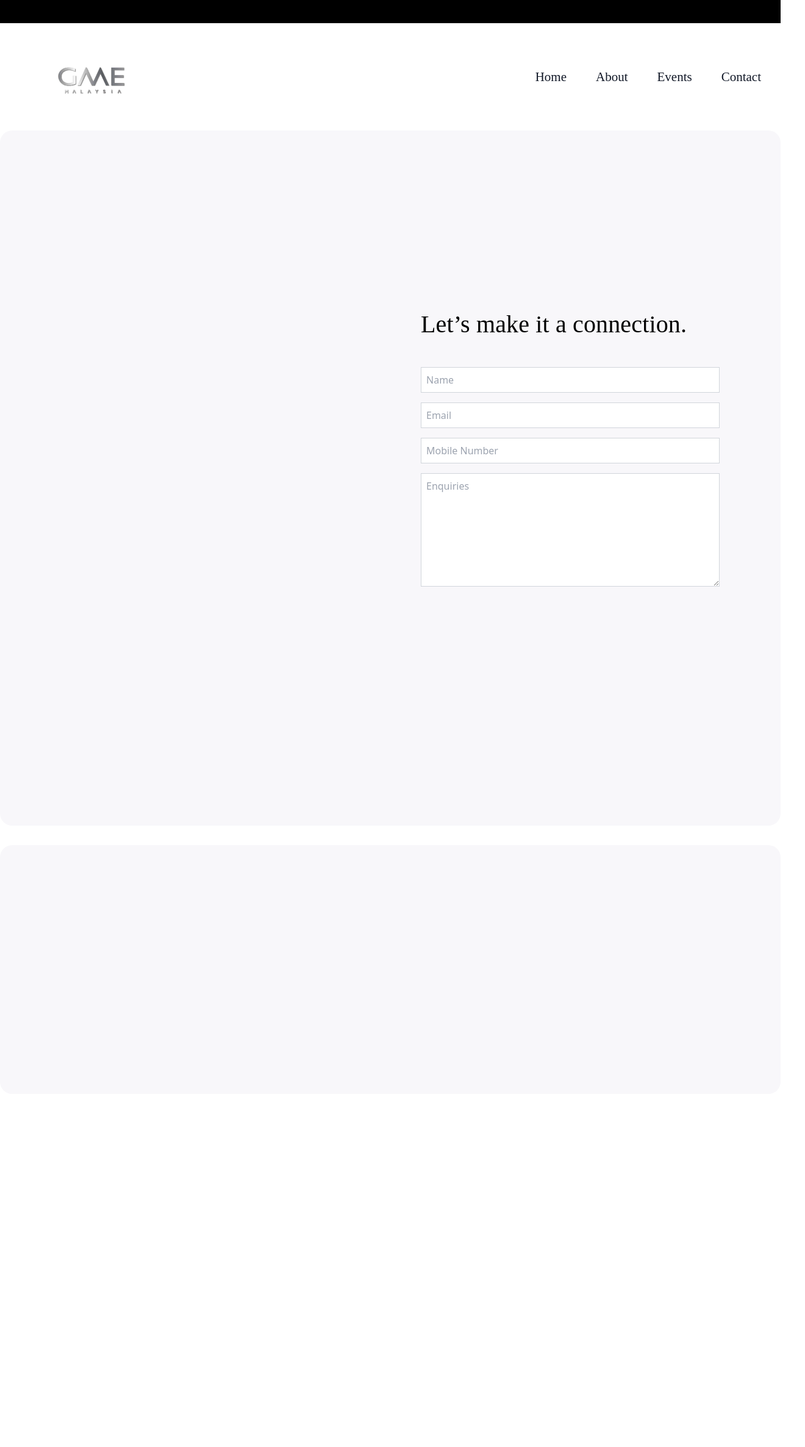
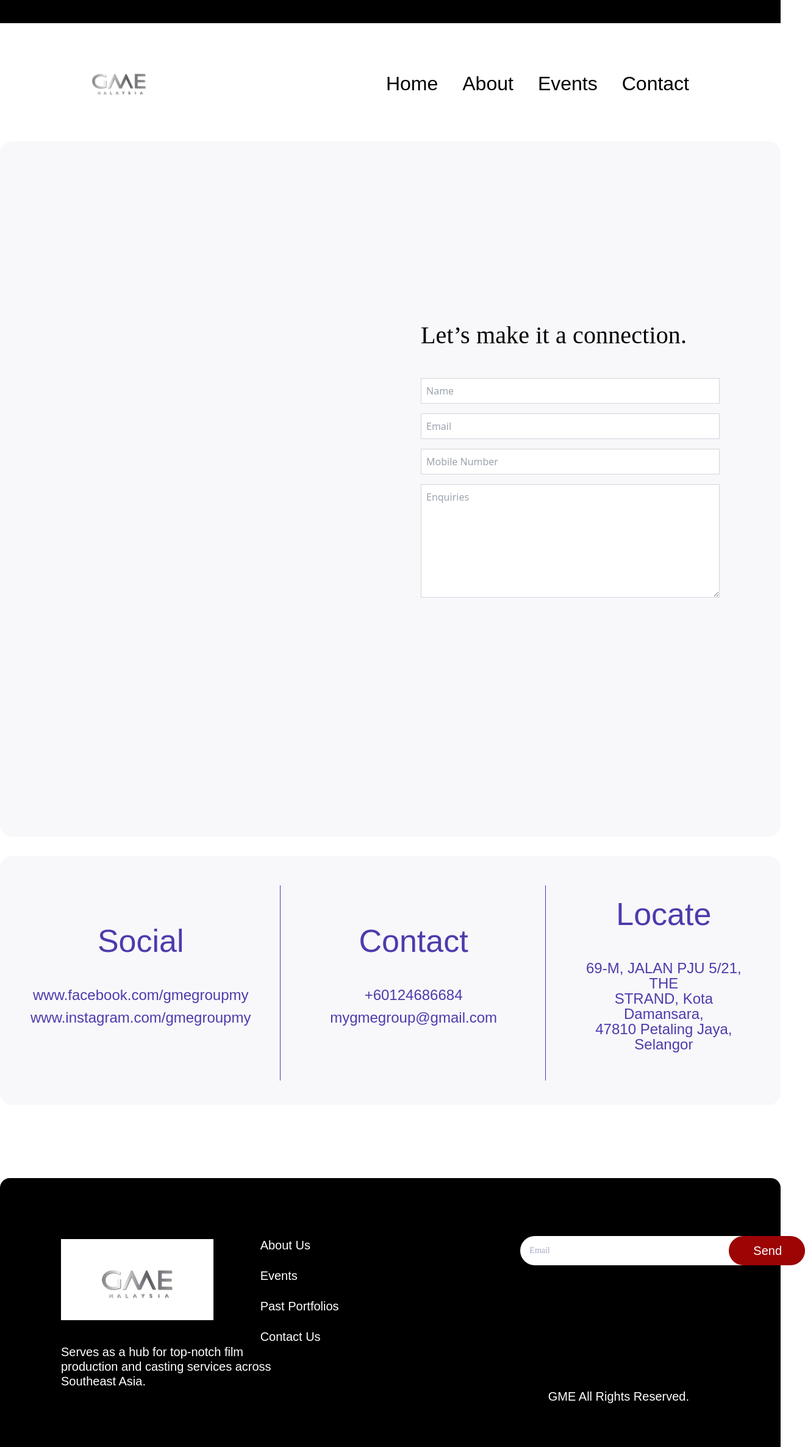
Before and after one commit to NanoDev38/gmeWebPage, a website: page page3.html in a window 1280 px wide. Shown: the whole page at 61% size, 1320 px wide, since content can reach past the window. Before the commit the page ends 1794 px from the top, so only its background shows below. Drawn offline with nearby package versions, Linux system fonts and the light colour scheme; a web font is replaced by a local one.

Commit message:
Merge page 3

```diff
--- a/page3.html
+++ b/page3.html
@@ -1,25 +1,17 @@
 <!DOCTYPE html>
 <html lang="en">
+
 <head>
   <meta charset="UTF-8" />
   <meta http-equiv="X-UA-Compatible" content="IE=edge" />
   <meta name="viewport" content="width=device-width, initial-scale=1.0" />
   <script src="https://cdn.tailwindcss.com"></script>
-    <script
-      src="https://kit.fontawesome.com/bb8f73d07f.js"
-      crossorigin="anonymous"
-    ></script>
-    <link
-      rel="stylesheet"
-      href="https://cdnjs.cloudflare.com/ajax/libs/font-awesome/5.15.3/css/all.min.css"
-      integrity="sha384-...the rest of the integrity value..."
-      crossorigin="anonymous"
-    />
-    <link
-      href="https://fonts.googleapis.com/css?family=Vastago+Grotesk&amp;display=swap"
-      rel="stylesheet"
-    />
-    <title>Home</title>
+  <script src="https://kit.fontawesome.com/bb8f73d07f.js" crossorigin="anonymous"></script>
+  <link rel="stylesheet" href="https://cdnjs.cloudflare.com/ajax/libs/font-awesome/5.15.3/css/all.min.css"
+    integrity="sha384-...the rest of the integrity value..." crossorigin="anonymous" />
+  <link href="https://fonts.googleapis.com/css?family=Vastago+Grotesk&amp;display=swap" rel="stylesheet" />
+  <link rel="stylesheet" href="styles.css" />
+  <title>Contact Us</title>
 
   <style>
     .top {
@@ -29,7 +21,8 @@
     }
 
     .main-banner {
-        width: 100%; /* Adjust the width as needed */
+      width: 100%;
+      /* Adjust the width as needed */
       height: 1140px;
       background-color: #f8f7fa;
       border-radius: 20px;
@@ -41,143 +34,67 @@
       background-color: #f8f7fa;
       border-radius: 20px;
     }
+
+    .details-title {
+      font-family: "Space Grotesk", sans-serif;
+      color: #4C3CAC;
+      font-size: 52px;
+      line-height: 55px;
+      margin-top: 20px;
+      margin-left: 50px;
+    }
+
+    .details-content {
+      font-family: "Space Grotesk", sans-serif;
+      font-size: 24px;
+      line-height: 25px;
+      color: #4C3CAC;
+      margin-left: 50px;
+    }
   </style>
 </head>
+
 <body>
   <div class="top"></div>
-    <header class="bg-white">
-      <nav
-        class="mx-auto flex max-w-7xl items-center justify-between p-6 lg:px-8"
-        aria-label="Global"
-      >
-        <div class="flex lg:flex-1">
-          <a href="#" class="-m-1.5 p-1.5">
-            <span class="sr-only">GME Malaysia</span>
-            <img class="h-32 w-auto" src="images/gme-icon.png" alt="" />
-          </a>
+  <div class="bg-white">
+    <container class="flex justify-between">
+      <img class="e101_4873 col-span-1 bg-white" src="images/gme-icon.png"></img>
+      <ul class="flex gap-10 ">
+        <li class="e101_4875">Home</li>
+        <li class="e101_4876"><a href="index2.html">About</a></li>
+        <li class="e101_4877">Events</li>
+        <li class="e101_4878"><a href="index3.html">Contact</a></li>
+      </ul>
+    </container>
   </div>
-        <div class="flex lg:hidden">
-          <button
-            type="button"
-            class="-m-2.5 inline-flex items-center justify-center rounded-md p-2.5 text-gray-700"
-          >
-            <span class="sr-only">Open main menu</span>
-            <svg
-              class="h-6 w-6"
-              fill="none"
-              viewBox="0 0 24 24"
-              stroke-width="1.5"
-              stroke="currentColor"
-              aria-hidden="true"
-            >
-              <path
-                stroke-linecap="round"
-                stroke-linejoin="round"
-                d="M3.75 6.75h16.5M3.75 12h16.5m-16.5 5.25h16.5"
-              />
-            </svg>
-          </button>
-        </div>
-        <div class="hidden lg:flex lg:gap-x-12">
-          <a
-            href="#"
-            class="text-sm leading-6 text-gray-900"
-            style="
-              font-family: 'Saes Grotesk';
-              font-style: normal;
-              font-weight: 500;
-              font-size: 21px;
-            "
-            >Home</a
-          >
-          <a
-            href="#"
-            class="text-sm font-semibold leading-6 text-gray-900"
-            style="
-              font-family: 'Saes Grotesk';
-              font-style: normal;
-              font-weight: 500;
-              font-size: 21px;
-            "
-            >About</a
-          >
-          <a
-            href="#"
-            class="text-sm font-semibold leading-6 text-gray-900"
-            style="
-              font-family: 'Saes Grotesk';
-              font-style: normal;
-              font-weight: 500;
-              font-size: 21px;
-            "
-            >Events</a
-          >
-          <a
-            href="#"
-            class="text-sm font-semibold leading-6 text-gray-900"
-            style="
-              font-family: 'Saes Grotesk';
-              font-style: normal;
-              font-weight: 500;
-              font-size: 21px;
-            "
-            >Contact</a
-          >
-        </div>
-      </nav>
-    </header>
-    <div class="md:container md:mx-auto">
+  <div class="md:container md:mx-auto mt-12">
     <div class="main-banner bg-cover">
       <div class="flex items-center justify-center">
         <!-- Added 'items-center justify-center' classes -->
-          <div
-            class="w-1/2 flex items-center justify-center mx-auto text-center"
-          >
+        <div class="w-1/2 flex items-center justify-center mx-auto text-center">
           <!-- Added 'flex items-center justify-center' classes -->
           <!-- Your content here -->
         </div>
-          <div
-            class="w-1/2 flex flex-col justify-center"
-            style="padding-right: 100px; padding-left: 50px; padding-top: 22.5%"
-          >
-            <p
-              style="
+        <div class="w-1/2 flex flex-col justify-center"
+          style="padding-right: 100px; padding-left: 50px; padding-top: 22.5%">
+          <p style="
                 font-family: 'Vastago Grotesk';
                 font-weight: 500;
                 font-size: 40px;
                 letter-spacing: 0.15px;
                 color: #000000;
-              "
-            >
+              ">
             Let&#x2019;s make it a connection.
           </p>
           <div class="flex flex-col items-center gap-4 mt-10">
-              <input
-                type="text"
-                placeholder="Name"
-                class="p-2 border border-gray-300 w-full"
-              />
+            <input type="text" placeholder="Name" class="p-2 border border-gray-300 w-full" />
             <!-- Added 'w-full' class -->
-              <input
-                type="text"
-                placeholder="Email"
-                class="p-2 border border-gray-300 w-full"
-              />
+            <input type="text" placeholder="Email" class="p-2 border border-gray-300 w-full" />
             <!-- Added 'w-full' class -->
-              <input
-                type="text"
-                placeholder="Mobile Number"
-                class="p-2 border border-gray-300 w-full"
-              />
+            <input type="text" placeholder="Mobile Number" class="p-2 border border-gray-300 w-full" />
             <!-- Added 'w-full' class -->
-              <textarea
-                name=""
-                id=""
-                cols="30"
-                rows="7"
-                placeholder="Enquiries"
-                class="p-2 border border-gray-300 w-full"
-              ></textarea>
+            <textarea name="" id="" cols="30" rows="7" placeholder="Enquiries"
+              class="p-2 border border-gray-300 w-full"></textarea>
             <!-- Added 'w-full' class -->
           </div>
         </div>
@@ -187,20 +104,59 @@
   <div class="md:container md:mx-auto mt-8">
     <div class="banner bg-cover">
       <div class="flex items-center justify-center">
-          <div
-            class="w-1/3 flex items-center justify-center mx-auto text-center"
-          >
-
+        <div class="w-1/3 items-center justify-center mx-auto text-center">
+          <p class="details-title">Social</p>
+          <p class="details-content mt-12">www.facebook.com/gmegroupmy</p>
+          <p class="details-content mt-3">www.instagram.com/gmegroupmy</p>
         </div>
-          <div class="w-1/3 flex items-center justify-center mx-auto text-center">
-
+        <div class="e107_4851 mt-12 ml-12"></div>
+        <div class="w-1/3 items-center justify-center mx-auto text-center">
+          <p class="details-title">Contact</p>
+          <p class="details-content mt-12">+60124686684</p>
+          <p class="details-content mt-3">mygmegroup@gmail.com</p>
         </div>
-            <div class="w-1/3 flex items-center justify-center mx-auto text-center">
-
+        <div class="e107_4851 mt-12 ml-12"></div>
+        <div class="w-1/3 items-center justify-center mx-auto text-center">
+          <p class="details-title mr-12">Locate</p>
+          <p class="details-content mt-12 mr-12">69-M, JALAN PJU 5/21, THE<br> STRAND, Kota Damansara,<br> 47810 Petaling Jaya, Selangor</p>
         </div>
       </div>
     </div>
   </div>
+  <container class="">
+    <div class="e101_4860 grid grid-cols-3">
+      <div>
+        <div class="e101_4861"></div>
+        <div class="e101_4870">Serves as a hub for top-notch film production and casting services across
+          Southeast Asia.</div>
       </div>
+      <div class="e101_4862"><a href="index2.html">About Us</a>
+        <div class="e101_4863">Events
+          <div class="e101_4864">Past
+            Portfolios
+            <div class="e101_4865"><a href="index3.html">Contact Us</a></div>
+          </div>
+        </div>
+      </div>
+      <div>
+        <div class="e101_4866 flex">
+          <div class="ei101_4866_58_6594">
+            <div class="ei101_4866_58_6595">
+              <div class="ei101_4866_58_6596">
+                <div class="ei101_4866_58_6597">
+                  <span class="ei101_4866_58_6598">Email </span>
+                </div>
+              </div>
+            </div>
+          </div>
+          <div class="e101_4868">
+            <div class="e101_4869">Send</div>
+          </div>
+        </div>
+        <div class="e101_4867">GME All Rights Reserved.</div>
+      </div>
+    </div>
+  </container>
 </body>
+
 </html>
--- a/styles.css
+++ b/styles.css
@@ -89,7 +89,7 @@
     top: 79px;
 }
 
-.navbar-flex {
+.frame-2 {
     border-style: solid;
     border-color: #000000;
     border-width: 1px;
@@ -660,7 +660,7 @@
 
 .e101_4856 {
   background-color: rgba(255, 255, 255, 1);
-  width: 60%;
+  width: 100%;
   height: 6090px;
 }
 
@@ -1971,13 +1971,7 @@
 
 .e107_4851 {
   border-left: 1px solid #4c3cac;
-  height: 290px;
-}
-
-.e107_4851 {
-  position: absolute;
-  left: 472px;
-  top: 0.5px;
+  height: 320px;
 }
 
 .e107_4852 {
```
Lines whose indentation alone changed are shown as unchanged.
